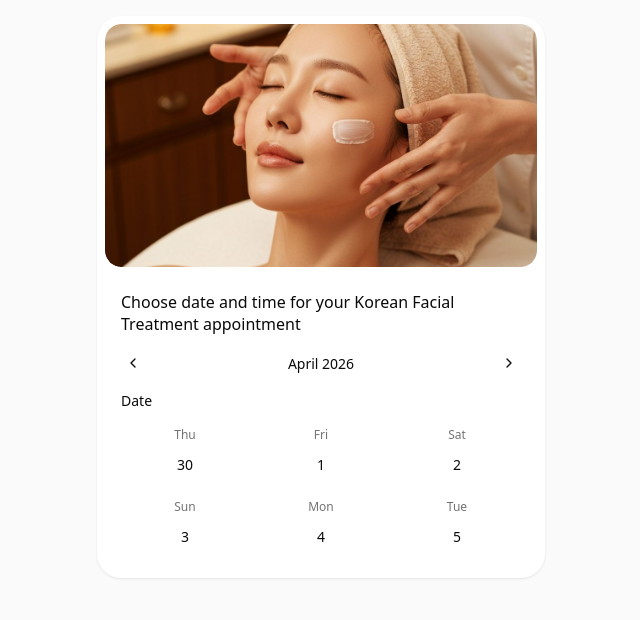
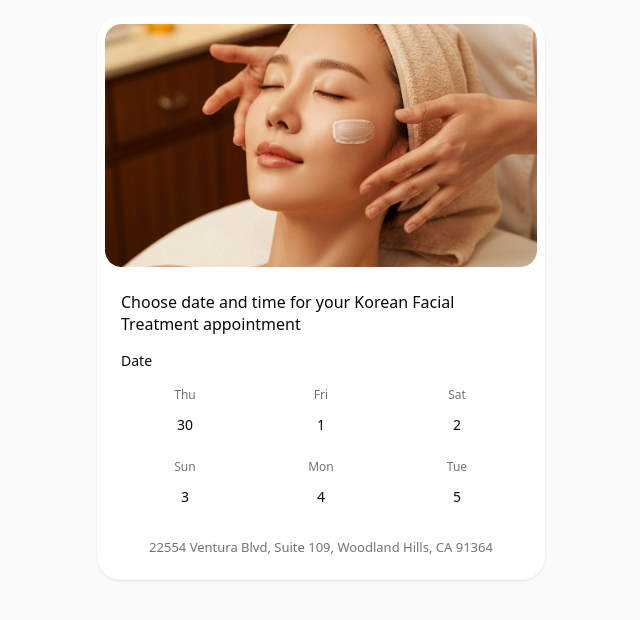
Before and after one commit to Ivan121891/Korean-facial, a plain HTML site: page korean-facial/index.html in a window 1280 px wide. Shown: the whole page, without its empty margins (319-959 px from the left). Drawn offline with Linux system fonts and the light colour scheme.

Commit message:
Add files via upload

```diff
--- a/korean-facial/index.html
+++ b/korean-facial/index.html
@@ -38,20 +38,12 @@
       <section class="content" id="step-date">
         <h1 class="title">Choose date and time for your Korean Facial Treatment appointment</h1>
 
-        <div class="month-nav">
-          <button type="button" class="icon-btn" id="prev-month" aria-label="Previous month">
-            <svg xmlns="http://www.w3.org/2000/svg" width="16" height="16" viewBox="0 0 24 24" fill="none" stroke="currentColor" stroke-width="2" stroke-linecap="round" stroke-linejoin="round"><path d="m15 18-6-6 6-6"/></svg>
-          </button>
-          <span class="month-label" id="month-label">April 2026</span>
-          <button type="button" class="icon-btn" id="next-month" aria-label="Next month">
-            <svg xmlns="http://www.w3.org/2000/svg" width="16" height="16" viewBox="0 0 24 24" fill="none" stroke="currentColor" stroke-width="2" stroke-linecap="round" stroke-linejoin="round"><path d="m9 18 6-6-6-6"/></svg>
-          </button>
-        </div>
-
         <div class="section">
           <h2 class="section-title">Date</h2>
           <div class="date-grid" id="date-grid"></div>
         </div>
+
+        <p class="address">22554 Ventura Blvd, Suite 109, Woodland Hills, CA 91364</p>
       </section>
 
       <!-- STEP 2: Time selection -->
--- a/korean-facial/script.js
+++ b/korean-facial/script.js
@@ -24,18 +24,12 @@
     { label: "4:45 PM",  hour: 16, minute: 45 },
   ];
 
-  const MONTHS = [
-    "January","February","March","April","May","June",
-    "July","August","September","October","November","December",
-  ];
   const DOW_SHORT = ["Sun","Mon","Tue","Wed","Thu","Fri","Sat"];
 
   const STEPS = ["date", "time", "details", "confirmed"];
 
   // ------- State -------
   const today = startOfDay(new Date());
-  let viewMonth = today.getMonth();
-  let viewYear = today.getFullYear();
   let selectedDate = null;
   let selectedTime = null;
 
@@ -44,9 +38,6 @@
   const dateGrid = $("date-grid");
   const morningGrid = $("morning-grid");
   const afternoonGrid = $("afternoon-grid");
-  const monthLabel = $("month-label");
-  const prevMonthBtn = $("prev-month");
-  const nextMonthBtn = $("next-month");
 
   const timeSummary    = $("time-summary");
   const detailsSummary = $("details-summary");
@@ -108,7 +99,6 @@
       a.getMonth() === b.getMonth() &&
       a.getDate() === b.getDate();
   }
-  function daysInMonth(y, m) { return new Date(y, m + 1, 0).getDate(); }
   function formatLongDate(d) {
     return d.toLocaleDateString(undefined, {
       weekday: "long", month: "long", day: "numeric", year: "numeric",
@@ -126,17 +116,10 @@
 
   // ------- Calendar render -------
   function renderMonth() {
-    monthLabel.textContent = `${MONTHS[viewMonth]} ${viewYear}`;
-
-    const firstViewDay = new Date(viewYear, viewMonth, 1);
-    const lastViewDay  = new Date(viewYear, viewMonth, daysInMonth(viewYear, viewMonth));
-    prevMonthBtn.disabled = lastViewDay < today;
-
     dateGrid.innerHTML = "";
 
-    const start = firstViewDay < today ? new Date(today) : firstViewDay;
     const cells = [];
-    const cursor = new Date(start);
+    const cursor = new Date(today);
     for (let i = 0; i < 6; i++) {
       cells.push(new Date(cursor));
       cursor.setDate(cursor.getDate() + 1);
@@ -146,8 +129,6 @@
       const btn = document.createElement("button");
       btn.type = "button";
       btn.className = "date-cell";
-      const past = d < today;
-      if (past) btn.classList.add("disabled");
       if (sameDay(d, selectedDate)) btn.classList.add("selected");
 
       const dow = document.createElement("span");
@@ -161,7 +142,7 @@
       btn.appendChild(dow);
       btn.appendChild(day);
 
-      if (!past) btn.addEventListener("click", () => selectDate(d));
+      btn.addEventListener("click", () => selectDate(d));
       dateGrid.appendChild(btn);
     });
   }
@@ -212,19 +193,6 @@
   // ------- Back buttons -------
   document.querySelectorAll(".back-btn").forEach((btn) => {
     btn.addEventListener("click", () => showStep(btn.dataset.back));
-  });
-
-  // ------- Month nav -------
-  prevMonthBtn.addEventListener("click", () => {
-    if (prevMonthBtn.disabled) return;
-    viewMonth -= 1;
-    if (viewMonth < 0) { viewMonth = 11; viewYear -= 1; }
-    renderMonth();
-  });
-  nextMonthBtn.addEventListener("click", () => {
-    viewMonth += 1;
-    if (viewMonth > 11) { viewMonth = 0; viewYear += 1; }
-    renderMonth();
   });
 
   // ------- Form submit -------
@@ -356,8 +324,6 @@
   resetBtn.addEventListener("click", () => {
     selectedDate = null;
     selectedTime = null;
-    viewMonth = today.getMonth();
-    viewYear  = today.getFullYear();
     detailsForm.reset();
     renderMonth();
     showStep("date");
--- a/korean-facial/styles.css
+++ b/korean-facial/styles.css
@@ -85,30 +85,11 @@ body {
 }
 .subtitle.center { text-align: center; }
 
-/* Month nav */
-.month-nav {
-  display: flex;
-  align-items: center;
-  justify-content: space-between;
-  margin-bottom: 16px;
-}
-.icon-btn {
-  background: transparent;
-  border: 0;
-  padding: 4px;
-  color: var(--foreground);
-  cursor: pointer;
-  border-radius: 8px;
-  display: inline-flex;
-  align-items: center;
-  justify-content: center;
-}
-.icon-btn:hover { background: var(--muted); }
-.icon-btn:disabled { opacity: .35; cursor: not-allowed; }
-.month-label {
-  font-size: .875rem;
-  font-weight: 400;
-  color: var(--foreground);
+.address {
+  margin: 24px 0 0 0;
+  font-size: .8125rem;
+  color: var(--muted-foreground);
+  text-align: center;
 }
 
 /* Sections */
```
